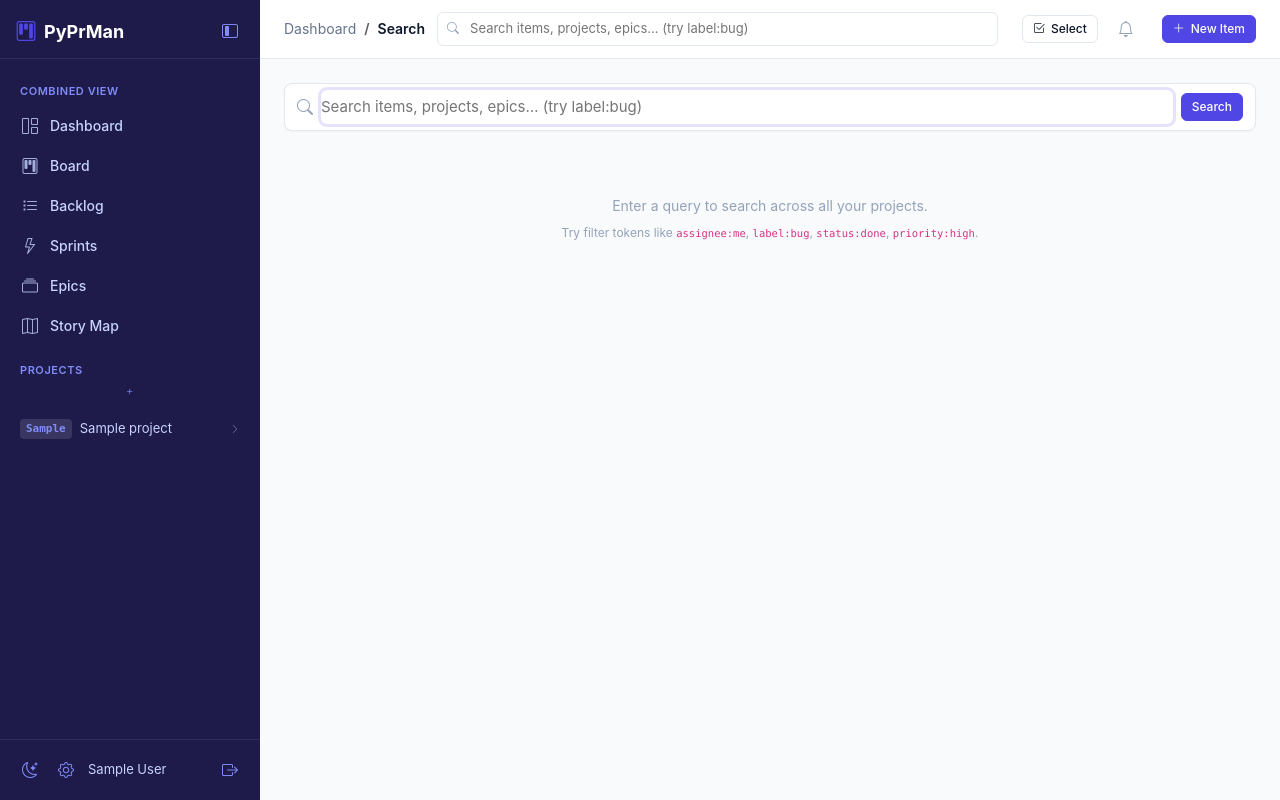
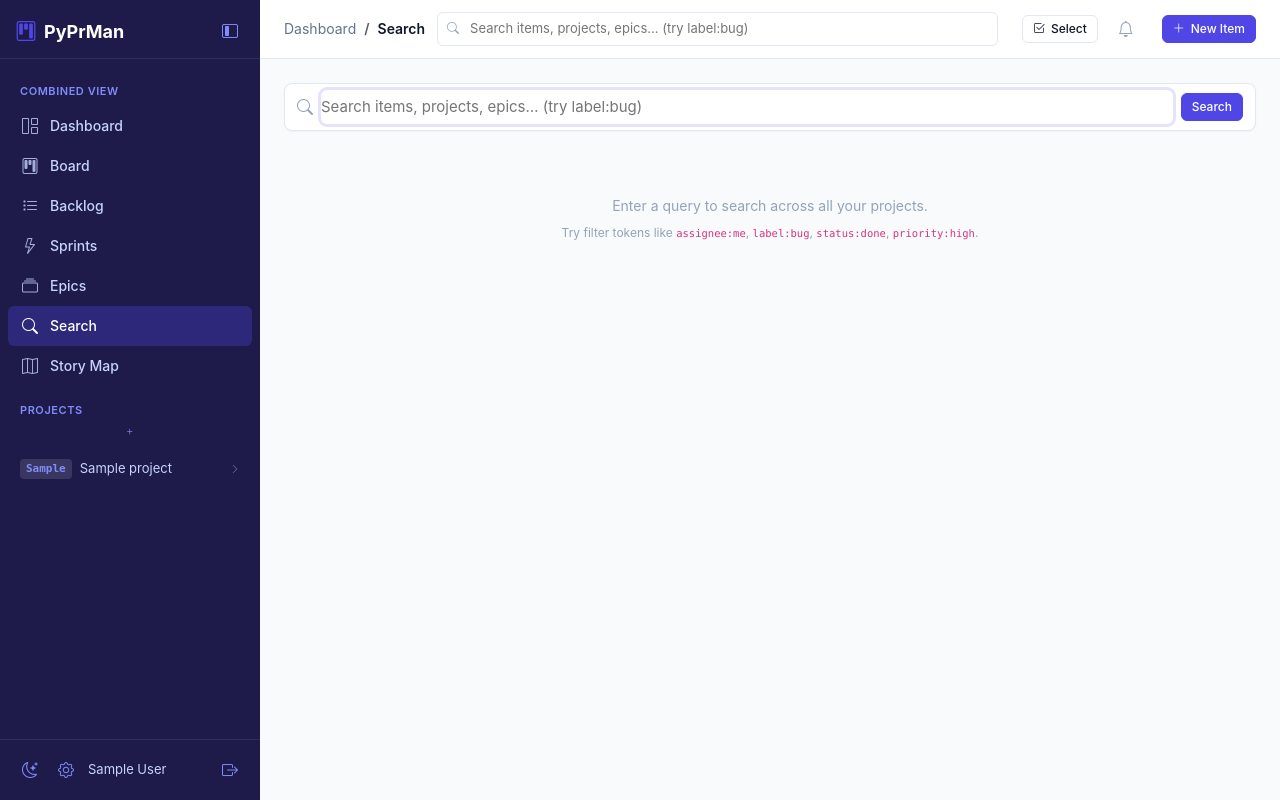
Before and after one commit to mehonal/PyPrMan, a Flask app: page /search in a window 1280 px wide. Run offline with Flask 3, Linux system fonts and the light colour scheme; a user stored in the database is signed in; tables that the repository leaves empty hold one stand-in row (values such as "Sample post"); some libraries are stand-ins or nearby versions.

Commit message:
Add project-scoped search and search links to sidebar

```diff
--- a/app/templates/base.html
+++ b/app/templates/base.html
@@ -46,6 +46,9 @@
                 <a href="{{ url_for('epics.aggregated_epics') }}" class="pp-nav-link {% if request.endpoint == 'epics.aggregated_epics' %}active{% endif %}">
                     <i class="bi bi-collection"></i> Epics
                 </a>
+                <a href="{{ url_for('search.results_page') }}" class="pp-nav-link {% if request.endpoint == 'search.results_page' and not request.args.get('project_id') %}active{% endif %}">
+                    <i class="bi bi-search"></i> Search
+                </a>
                 <a href="{{ url_for('board.aggregated_story_map') }}" class="pp-nav-link {% if request.endpoint == 'board.aggregated_story_map' %}active{% endif %}">
                     <i class="bi bi-map"></i> Story Map
                 </a>
@@ -71,6 +74,7 @@
                         <a href="{{ url_for('epics.list_epics', key=project.key) }}"><i class="bi bi-collection me-1" style="font-size:0.75rem;"></i>Epics</a>
                         <a href="{{ url_for('board.story_map', key=project.key) }}"><i class="bi bi-map me-1" style="font-size:0.75rem;"></i>Story Map</a>
                         <a href="{{ url_for('sprints.project_sprints', key=project.key) }}"><i class="bi bi-lightning me-1" style="font-size:0.75rem;"></i>Sprints</a>
+                        <a href="{{ url_for('search.results_page', project_id=project.id) }}"><i class="bi bi-search me-1" style="font-size:0.75rem;"></i>Search</a>
                         <a href="{{ url_for('settings.manage_statuses', key=project.key) }}"><i class="bi bi-gear me-1" style="font-size:0.75rem;"></i>Settings</a>
                     </div>
                 </div>
--- a/app/templates/search/results.html
+++ b/app/templates/search/results.html
@@ -19,7 +19,15 @@
     <div class="pp-search-page-input">
         <i class="bi bi-search"></i>
         <input type="text" name="q" value="{{ q }}" class="pp-input" placeholder="Search items, projects, epics… (try label:bug)" autofocus>
+        {% for pid in request.args.getlist('project_id') %}
+        <input type="hidden" name="project_id" value="{{ pid }}">
+        {% endfor %}
         <button type="submit" class="pp-btn pp-btn-primary pp-btn-sm">Search</button>
+        {% if request.args.getlist('project_id') %}
+        <span class="pp-text-muted" style="font-size:0.75rem; align-self:center;">
+            <i class="bi bi-funnel-fill"></i> Project-scoped
+        </span>
+        {% endif %}
     </div>
 </form>
 
@@ -30,7 +38,7 @@
             <div class="pp-card-header">
                 <i class="bi bi-funnel" style="color:var(--pp-text-secondary);"></i>
                 <strong>Filters</strong>
-                <a href="{{ url_for('search.results_page', q=q) }}" class="pp-link-muted" style="margin-left:auto; font-size:0.75rem;">Clear all</a>
+                <a href="{{ url_for('search.results_page', q=q, project_id=request.args.getlist('project_id')) }}" class="pp-link-muted" style="margin-left:auto; font-size:0.75rem;">Clear all</a>
             </div>
             <div class="pp-card-body p-0">
                 {% for section in sections %}
```
